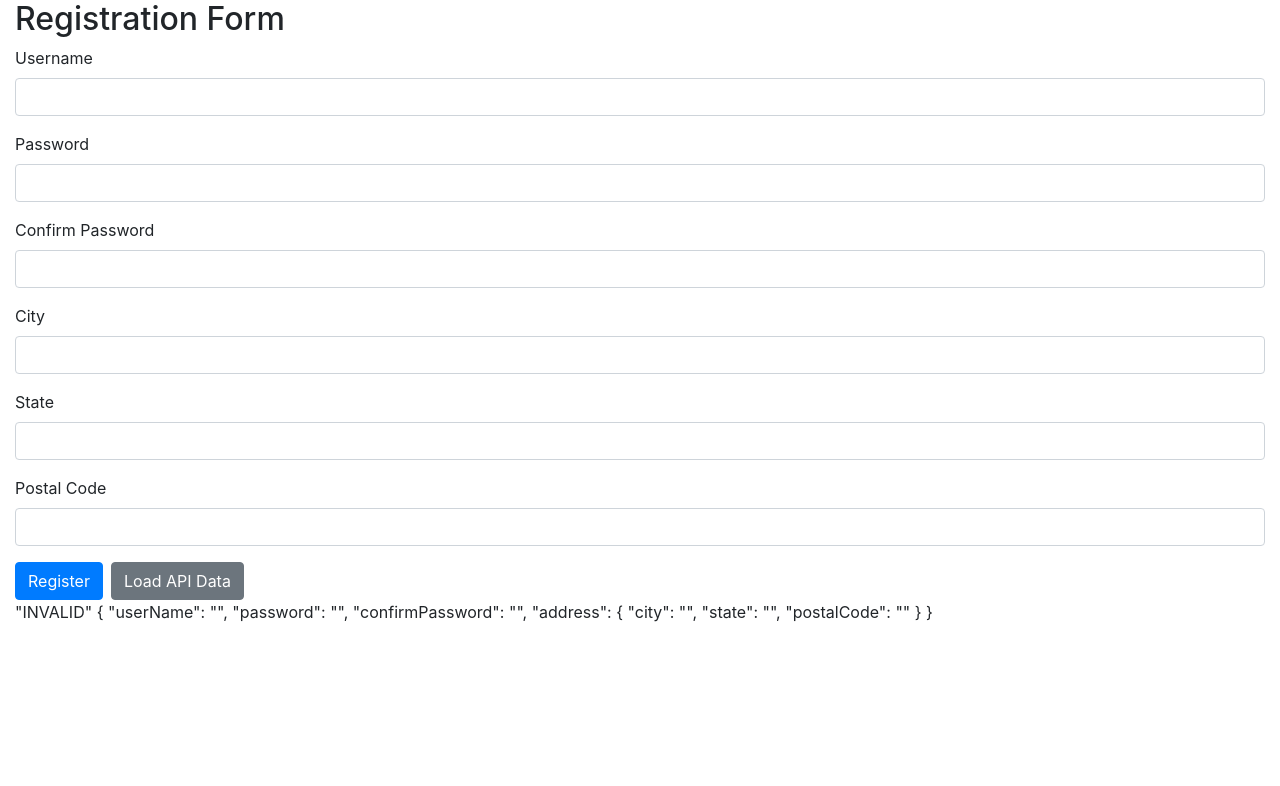
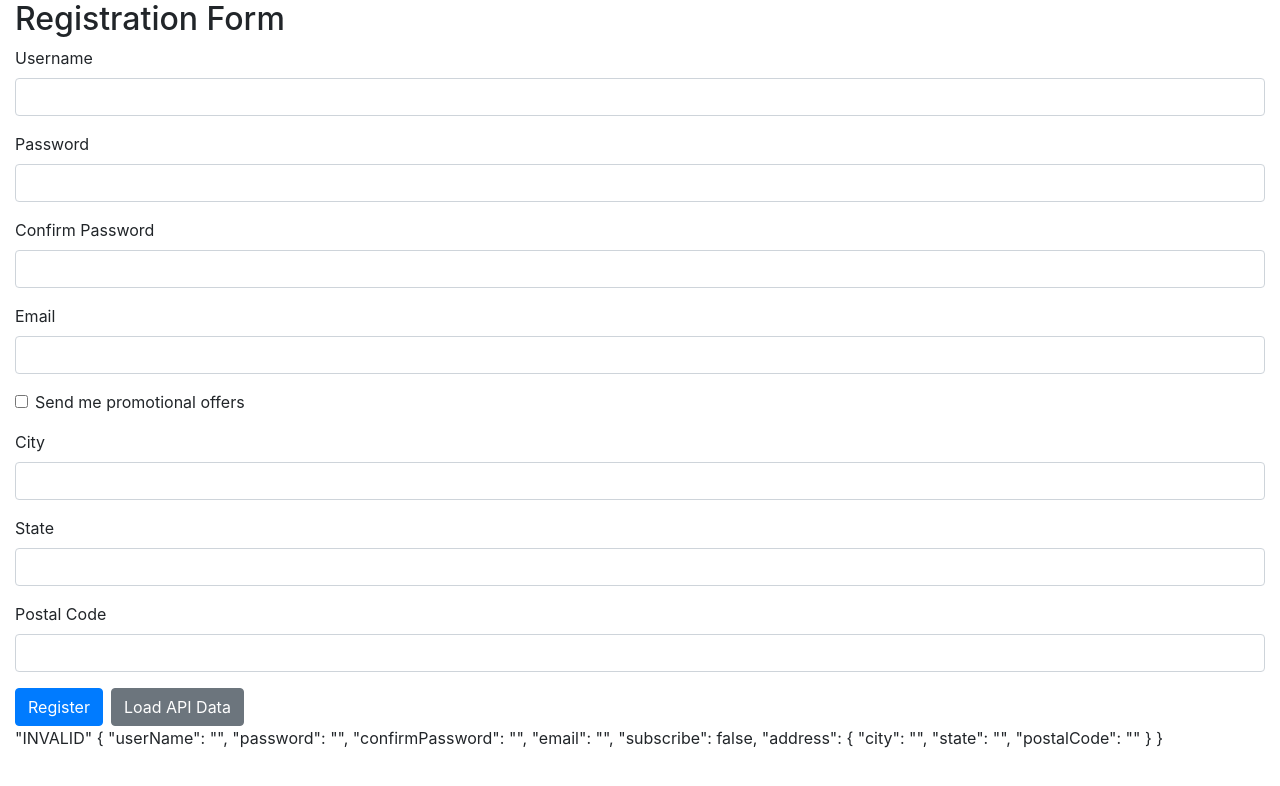
Before and after one commit to gopinav/Angular-Forms-Tutorial, an Angular app in the folder reactive-forms/: page / in a window 1280 px wide. Shown: the top 786 px of the page. Built offline with nearby package versions, Linux system fonts and the light colour scheme.

Commit message:
Conditional Validation

```diff
--- a/reactive-forms/src/app/app.component.html
+++ b/reactive-forms/src/app/app.component.html
@@ -22,6 +22,19 @@
       <label>Confirm Password</label>
       <input type="password" [class.is-invalid]="registrationForm.errors?.misMatch" formControlName="confirmPassword" class="form-control">
       <small class="text-danger" *ngIf="registrationForm.errors?.misMatch">Passwords do not match</small>
+    </div>
+
+    <div class="form-group">
+      <label>Email</label>
+      <input type="text" [class.is-invalid]="email.invalid && email.touched" formControlName="email" class="form-control">
+      <small class="text-danger" [class.d-none]="email.valid || email.untouched">Email is required</small>
+    </div>
+
+    <div class="form-check mb-3">
+      <input class="form-check-input" formControlName="subscribe" (change)="updateValidation($event.target.checked)" type="checkbox">
+      <label class="form-check-label">
+        Send me promotional offers
+      </label>
     </div>
 
     <div formGroupName="address">
--- a/reactive-forms/src/app/app.component.ts
+++ b/reactive-forms/src/app/app.component.ts
@@ -26,6 +26,8 @@
     userName: ['', [Validators.required, Validators.minLength(3), ForbiddenNameValidator(/password/)]],
     password: [''],
     confirmPassword: [''],
+    email: [''],
+    subscribe: [false],
     address: this.fb.group({
       city: [''],
       state: [''],
@@ -35,6 +37,10 @@
 
   get userName() {
     return this.registrationForm.get('userName');
+  }
+
+  get email() {
+    return this.registrationForm.get('email');
   }
 
   constructor(private fb: FormBuilder) { }
@@ -57,4 +63,14 @@
       confirmPassword: 'test'
     });
   }
+
+  updateValidation(checked) {
+    const email = this.registrationForm.get('email');
+    if (checked) {
+      email.setValidators(Validators.required);
+    } else {
+      email.clearValidators();
+    }
+    email.updateValueAndValidity();
+  }
 }
```
